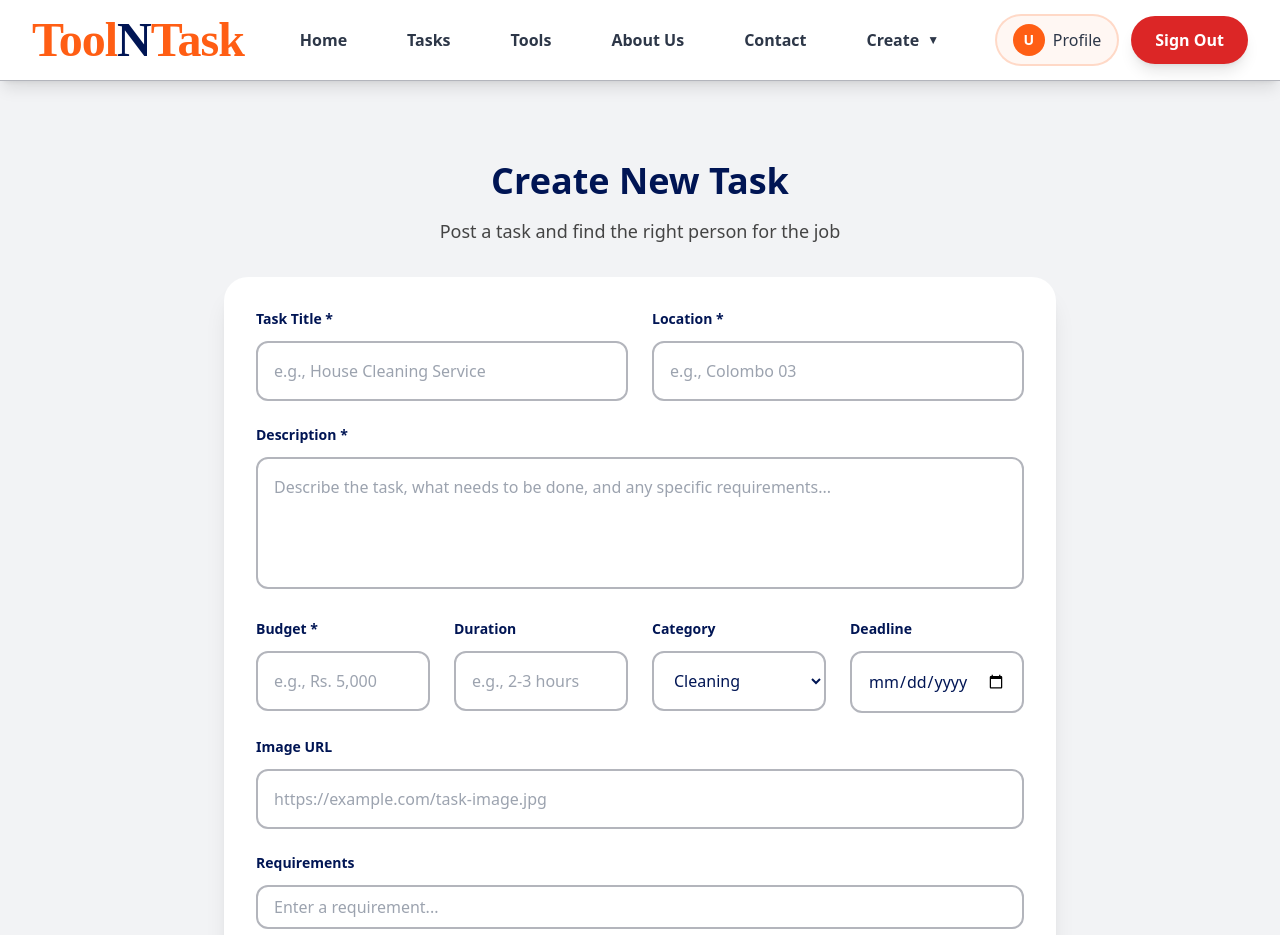
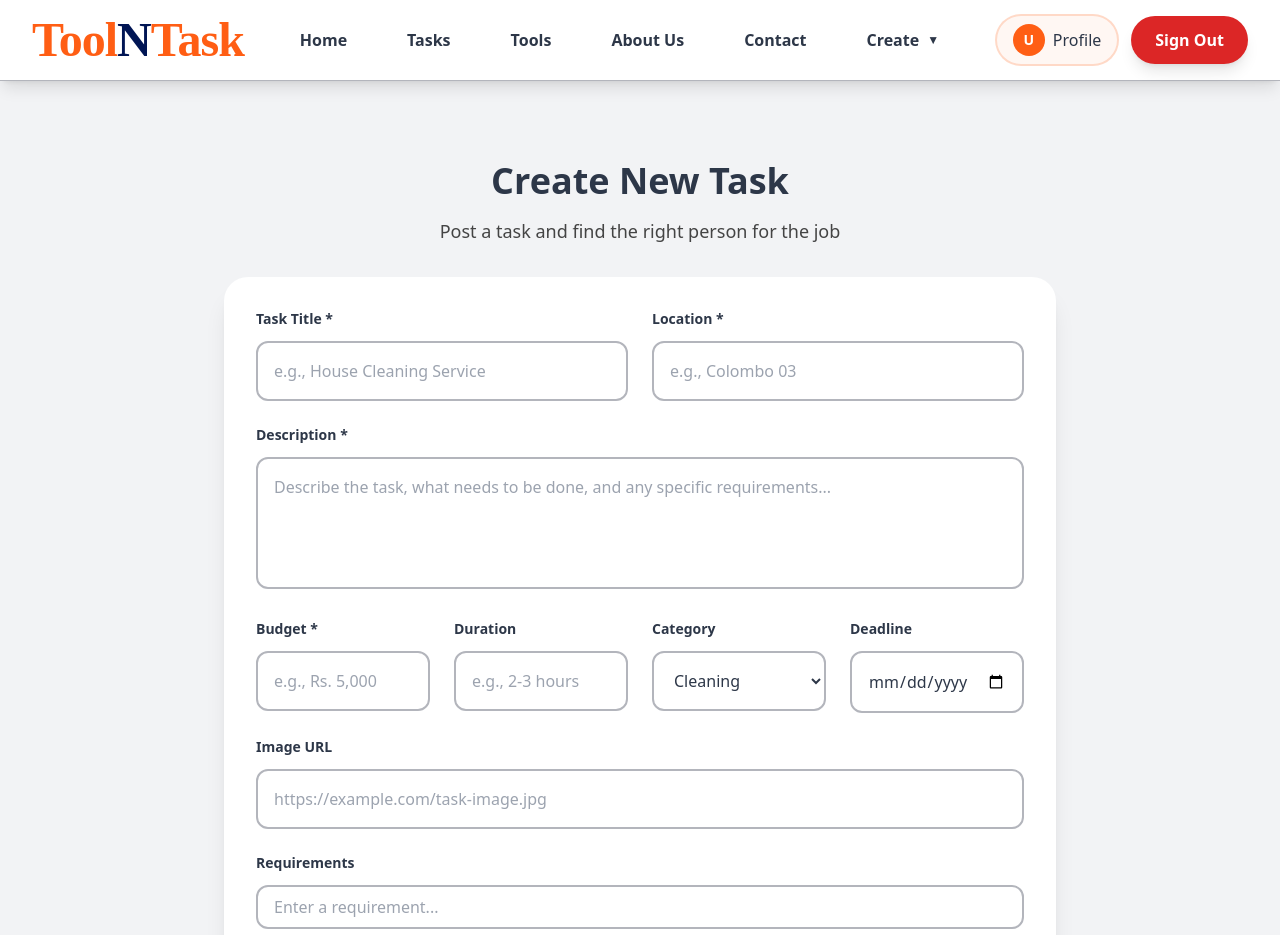
Before and after one commit to SeneshFitzroy/ToolnTask, a Next.js app: page /CreateTask in a window 1280 px wide. Shown: the top 935 px of the page. Built offline with nearby package versions, Linux system fonts and the light colour scheme; no server answers; the database is empty; sample sign-in values are in the browser's storage; a web font is replaced by a local one.

Commit message:
feat: Enhanced pages/CreateTask.tsx,  - Detailed changes: diff --git a/pages/CreateTask.tsx b/pages/CreateTa... at 01:58 PM +0530, July 03, 2025

```diff
--- a/pages/CreateTask.tsx
+++ b/pages/CreateTask.tsx
@@ -176,7 +176,7 @@ export default function CreateTask() {
       <div className="py-12 sm:py-16 lg:py-20">
         <div className="max-w-4xl mx-auto px-4 sm:px-6 lg:px-8">
           <div className="text-center mb-8">
-            <h1 className="text-4xl font-bold mb-4" style={{ color: theme === 'dark' ? '#FFFFFF' : '#001554' }}>
+            <h1 className="text-4xl font-bold mb-4" style={{ color: theme === 'dark' ? '#FFFFFF' : '#2D3748' }}>
               Create New Task
             </h1>
             <p className="text-lg" style={{ color: theme === 'dark' ? '#CCCCCC' : '#444444' }}>
@@ -202,7 +202,7 @@ export default function CreateTask() {
             <form onSubmit={handleSubmit} className="space-y-6">
               <div className="grid grid-cols-1 md:grid-cols-2 gap-6">
                 <div>
-                  <label className="block text-sm font-semibold mb-3" style={{ color: theme === 'dark' ? '#FFFFFF' : '#001554' }}>
+                  <label className="block text-sm font-semibold mb-3" style={{ color: theme === 'dark' ? '#FFFFFF' : '#2D3748' }}>
                     Task Title *
                   </label>
                   <input
@@ -215,14 +215,14 @@ export default function CreateTask() {
                     style={{
                       borderColor: theme === 'dark' ? '#444444' : '#B3B5BC',
                       backgroundColor: theme === 'dark' ? '#2a2a2a' : '#FFFFFF',
-                      color: theme === 'dark' ? '#FFFFFF' : '#001554'
+                      color: theme === 'dark' ? '#FFFFFF' : '#2D3748'
                     }}
                     placeholder="e.g., House Cleaning Service"
                   />
                 </div>
 
                 <div>
-                  <label className="block text-sm font-semibold mb-3" style={{ color: theme === 'dark' ? '#FFFFFF' : '#001554' }}>
+                  <label className="block text-sm font-semibold mb-3" style={{ color: theme === 'dark' ? '#FFFFFF' : '#2D3748' }}>
                     Location *
                   </label>
                   <input
@@ -235,7 +235,7 @@ export default function CreateTask() {
                     style={{
                       borderColor: theme === 'dark' ? '#444444' : '#B3B5BC',
                       backgroundColor: theme === 'dark' ? '#2a2a2a' : '#FFFFFF',
-                      color: theme === 'dark' ? '#FFFFFF' : '#001554'
+                      color: theme === 'dark' ? '#FFFFFF' : '#2D3748'
                     }}
                     placeholder="e.g., Colombo 03"
                   />
@@ -243,7 +243,7 @@ export default function CreateTask() {
               </div>
 
               <div>
-                <label className="block text-sm font-semibold mb-3" style={{ color: theme === 'dark' ? '#FFFFFF' : '#001554' }}>
+                <label className="block text-sm font-semibold mb-3" style={{ color: theme === 'dark' ? '#FFFFFF' : '#2D3748' }}>
                   Description *
                 </label>
                 <textarea
@@ -256,7 +256,7 @@ export default function CreateTask() {
                   style={{
                     borderColor: theme === 'dark' ? '#444444' : '#B3B5BC',
                     backgroundColor: theme === 'dark' ? '#2a2a2a' : '#FFFFFF',
-                    color: theme === 'dark' ? '#FFFFFF' : '#001554'
+                    color: theme === 'dark' ? '#FFFFFF' : '#2D3748'
                   }}
                   placeholder="Describe the task, what needs to be done, and any specific requirements..."
                 />
@@ -264,7 +264,7 @@ export default function CreateTask() {
 
               <div className="grid grid-cols-1 md:grid-cols-4 gap-6">
                 <div>
-                  <label className="block text-sm font-semibold mb-3" style={{ color: theme === 'dark' ? '#FFFFFF' : '#001554' }}>
+                  <label className="block text-sm font-semibold mb-3" style={{ color: theme === 'dark' ? '#FFFFFF' : '#2D3748' }}>
                     Budget *
                   </label>
                   <input
@@ -277,14 +277,14 @@ export default function CreateTask() {
                     style={{
                       borderColor: theme === 'dark' ? '#444444' : '#B3B5BC',
                       backgroundColor: theme === 'dark' ? '#2a2a2a' : '#FFFFFF',
-                      color: theme === 'dark' ? '#FFFFFF' : '#001554'
+                      color: theme === 'dark' ? '#FFFFFF' : '#2D3748'
                     }}
                     placeholder="e.g., Rs. 5,000"
                   />
                 </div>
 
                 <div>
-                  <label className="block text-sm font-semibold mb-3" style={{ color: theme === 'dark' ? '#FFFFFF' : '#001554' }}>
+                  <label className="block text-sm font-semibold mb-3" style={{ color: theme === 'dark' ? '#FFFFFF' : '#2D3748' }}>
                     Duration
                   </label>
                   <input
@@ -296,14 +296,14 @@ export default function CreateTask() {
                     style={{
                       borderColor: theme === 'dark' ? '#444444' : '#B3B5BC',
                       backgroundColor: theme === 'dark' ? '#2a2a2a' : '#FFFFFF',
-                      color: theme === 'dark' ? '#FFFFFF' : '#001554'
+                      color: theme === 'dark' ? '#FFFFFF' : '#2D3748'
                     }}
                     placeholder="e.g., 2-3 hours"
                   />
                 </div>
 
                 <div>
-                  <label className="block text-sm font-semibold mb-3" style={{ color: theme === 'dark' ? '#FFFFFF' : '#001554' }}>
+                  <label className="block text-sm font-semibold mb-3" style={{ color: theme === 'dark' ? '#FFFFFF' : '#2D3748' }}>
                     Category
                   </label>
                   <select
@@ -314,7 +314,7 @@ export default function CreateTask() {
                     style={{
                       borderColor: theme === 'dark' ? '#444444' : '#B3B5BC',
                       backgroundColor: theme === 'dark' ? '#2a2a2a' : '#FFFFFF',
-                      color: theme === 'dark' ? '#FFFFFF' : '#001554'
+                      color: theme === 'dark' ? '#FFFFFF' : '#2D3748'
                     }}
                   >
                     <option value="cleaning">Cleaning</option>
@@ -326,7 +326,7 @@ export default function CreateTask() {
                 </div>
 
                 <div>
-                  <label className="block text-sm font-semibold mb-3" style={{ color: theme === 'dark' ? '#FFFFFF' : '#001554' }}>
+                  <label className="block text-sm font-semibold mb-3" style={{ color: theme === 'dark' ? '#FFFFFF' : '#2D3748' }}>
                     Deadline
                   </label>
                   <input
@@ -338,14 +338,14 @@ export default function CreateTask() {
                     style={{
                       borderColor: theme === 'dark' ? '#444444' : '#B3B5BC',
                       backgroundColor: theme === 'dark' ? '#2a2a2a' : '#FFFFFF',
-                      color: theme === 'dark' ? '#FFFFFF' : '#001554'
+                      color: theme === 'dark' ? '#FFFFFF' : '#2D3748'
                     }}
                   />
                 </div>
               </div>
 
               <div>
-                <label className="block text-sm font-semibold mb-3" style={{ color: theme === 'dark' ? '#FFFFFF' : '#001554' }}>
+                <label className="block text-sm font-semibold mb-3" style={{ color: theme === 'dark' ? '#FFFFFF' : '#2D3748' }}>
                   Image URL
                 </label>
                 <input
@@ -357,14 +357,14 @@ export default function CreateTask() {
                   style={{
                     borderColor: theme === 'dark' ? '#444444' : '#B3B5BC',
                     backgroundColor: theme === 'dark' ? '#2a2a2a' : '#FFFFFF',
-                    color: theme === 'dark' ? '#FFFFFF' : '#001554'
+                    color: theme === 'dark' ? '#FFFFFF' : '#2D3748'
                   }}
                   placeholder="https://example.com/task-image.jpg"
                 />
               </div>
 
               <div>
-                <label className="block text-sm font-semibold mb-3" style={{ color: theme === 'dark' ? '#FFFFFF' : '#001554' }}>
+                <label className="block text-sm font-semibold mb-3" style={{ color: theme === 'dark' ? '#FFFFFF' : '#2D3748' }}>
                   Requirements
                 </label>
                 {formData.requirements.map((requirement, index) => (
@@ -377,7 +377,7 @@ export default function CreateTask() {
                       style={{
                         borderColor: theme === 'dark' ? '#444444' : '#B3B5BC',
                         backgroundColor: theme === 'dark' ? '#2a2a2a' : '#FFFFFF',
-                        color: theme === 'dark' ? '#FFFFFF' : '#001554'
+                        color: theme === 'dark' ? '#FFFFFF' : '#2D3748'
                       }}
                       placeholder="Enter a requirement..."
                     />
@@ -411,7 +411,7 @@ export default function CreateTask() {
                   onChange={handleInputChange}
                   className="w-5 h-5 text-orange-500 border-2 border-gray-300 rounded focus:ring-orange-500"
                 />
-                <label htmlFor="isUrgent" className="text-sm font-semibold" style={{ color: theme === 'dark' ? '#FFFFFF' : '#001554' }}>
+                <label htmlFor="isUrgent" className="text-sm font-semibold" style={{ color: theme === 'dark' ? '#FFFFFF' : '#2D3748' }}>
                   Mark as Urgent
                 </label>
               </div>
```
